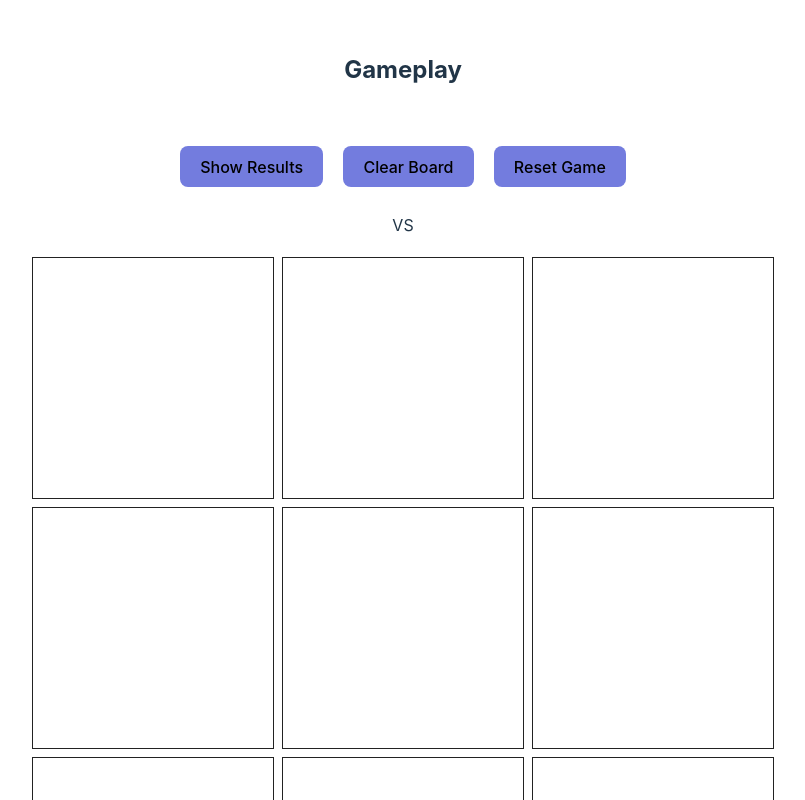
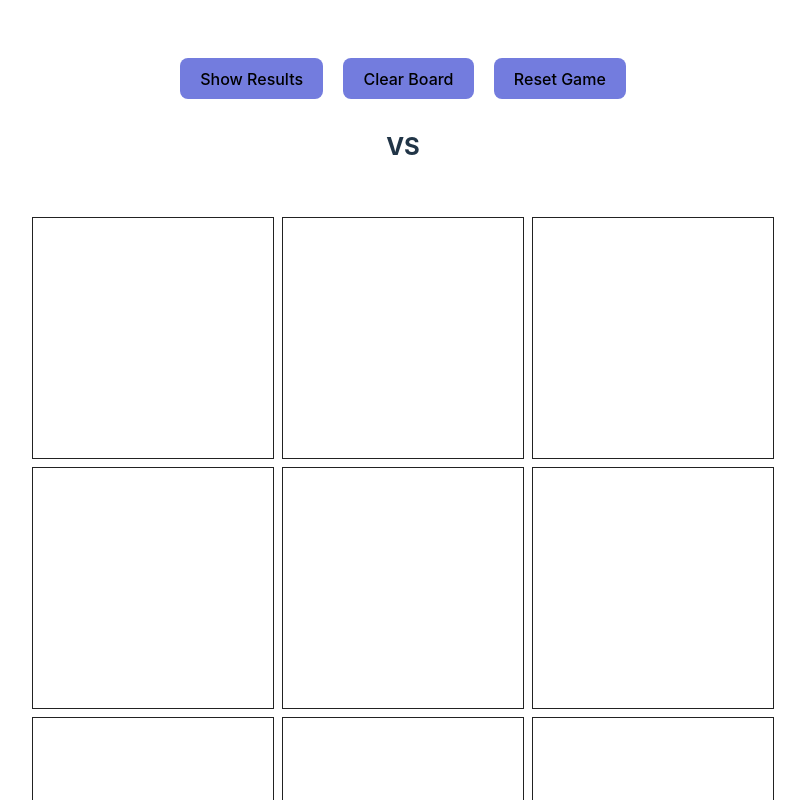
Before and after one commit to emiliamassing/Tic-Tac-Toe, a Vue app: page / in a window 1280 px wide. Both pictures are taken after a click on the button "Start Game". Shown: the top 800 px of the page, without its empty margins (237-1042 px from the left). Built offline with nearby package versions, Linux system fonts and the light colour scheme; the HTML template or start-up script is replaced by a standard one.

Commit message:
✨ Added function to check if there's a winner, 🚧 wip- matching winning shape with correct playershape

```diff
--- /dev/null
+++ b/src/components/GameResults.vue
@@ -0,0 +1,7 @@
+<script setup lang="ts"></script>
+
+<template>
+    <h2>Winner!</h2>
+</template>
+
+<style lang="ts"></style>
--- a/src/components/GameplayView.vue
+++ b/src/components/GameplayView.vue
@@ -1,6 +1,7 @@
 <script setup lang="ts">
-    import { onMounted, ref } from 'vue';
+    import { ref } from 'vue';
     import AddPlayer from './AddPlayer.vue';
+    import GameResults from './GameResults.vue';
     import Player from '../models/Player';
     import { IGameBoard } from '../models/IGameBoard';
 
@@ -31,7 +32,9 @@
         [2, 4, 6]
     ];
 
-    let gameRunning = ref(true);
+    let gameIsRunning = ref(true);
+    let winner = ref(false);
+    let winningPlayer = ref();
 
     const gridContainer: string = 'gridContainer';
     const gridCell: string = 'gridCell';
@@ -45,7 +48,7 @@
 
 
     function endGame() {
-        gameRunning.value = false;
+        gameIsRunning.value = false;
         localStorage.removeItem('playerList');
     };
 
@@ -67,8 +70,34 @@
         gridTemplate.value[position].shape = activePlayer.value.shape;
         gridTemplate.value[position].clicked = true;
 
+
+        checkIfWinner();
         swapActivePlayer();
     };
+
+    function checkIfWinner() {
+        for(let i = 0; i < winningPatterns.length; i++) {
+            let [a, b, c] = winningPatterns[i];
+            //console.log([a, b, c]);
+            //console.log(gridTemplate.value[a].shape);
+            if(
+                gridTemplate.value[a].shape &&
+                gridTemplate.value[a].shape == gridTemplate.value[b].shape &&
+                gridTemplate.value[a].shape == gridTemplate.value[c].shape
+            ) {
+                winner.value = true;
+
+                function findWinnerShape(correctShape: any) {
+                    return correctShape.shape === gridTemplate.value[a].shape;
+                };
+
+                const winnerShape = gridTemplate.value.find(findWinnerShape);
+
+                console.log(winnerShape, winningPlayer);
+
+            };
+        };
+    }
 
     function swapActivePlayer() {
         if(activePlayer.value === props.player[0]) {
@@ -82,14 +111,14 @@
 </script>
 
 <template>
-    <main v-if="gameRunning">
-        <h2>Gameplay</h2>
+    <main v-if="gameIsRunning">
         <nav :class="buttonContainer">
             <button>Show Results</button>
             <button @click="clearBoard">Clear Board</button>
             <button @click="endGame">Reset Game</button>
         </nav>
-        <p>{{ props.player[0].name }} VS {{  props.player[1].name }}</p>
+        <h2 v-if="!winner">{{ props.player[0].name }} VS {{  props.player[1].name }}</h2>
+        <h2 v-else="winner">Game Over</h2>
         <div :class="gridContainer">
             <div v-for="grid in gridTemplate" :class="gridCell" v-bind:key="grid.position" @click.once="placeShape(grid.position)">
                 <span> {{ grid.shape }} </span>
```
